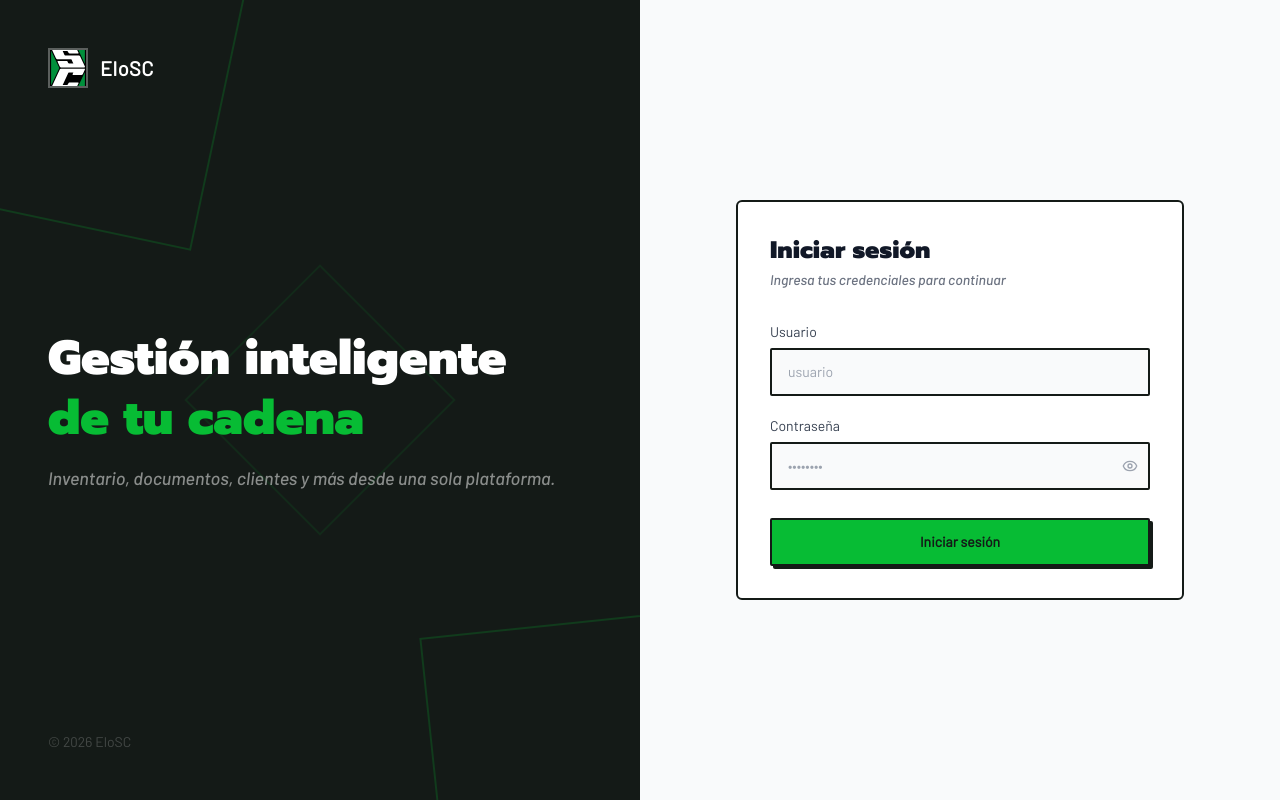
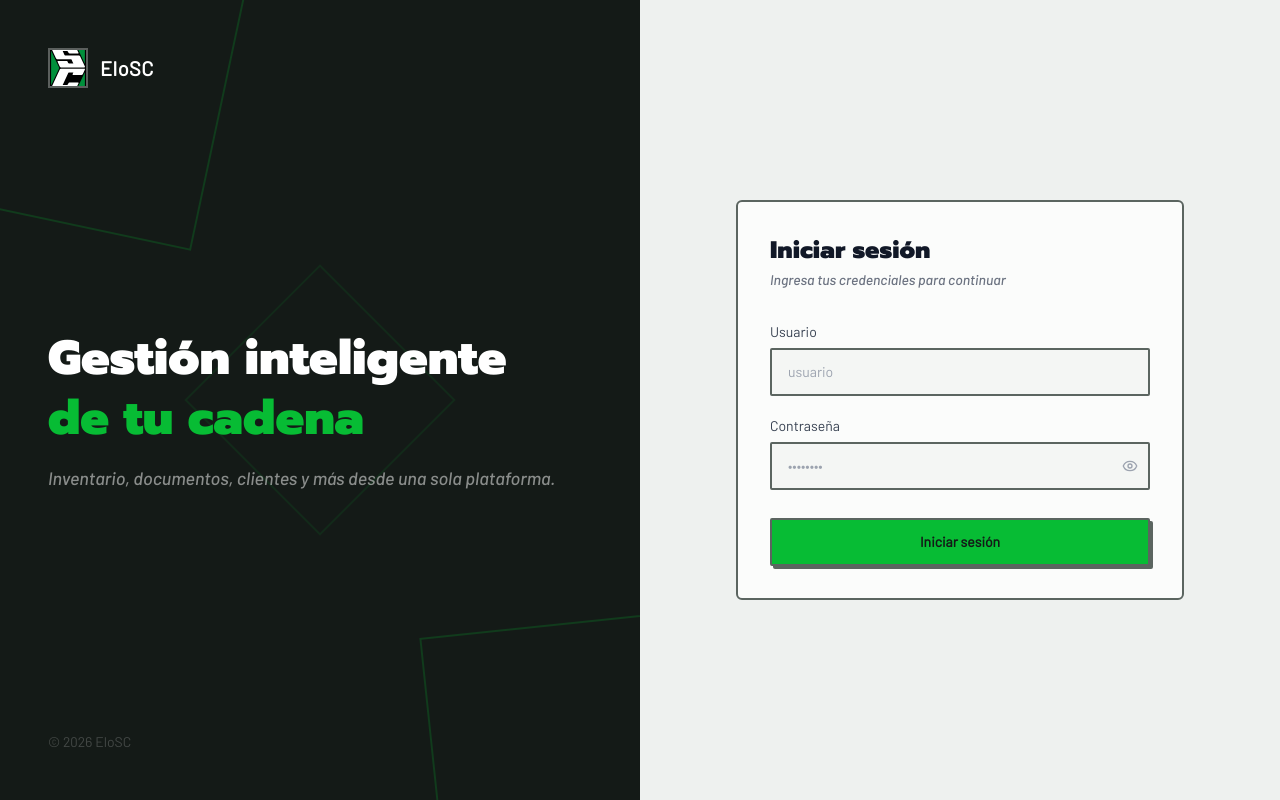
Before and after one commit to domdv5/ERP_SC, a React (Vite) app in the folder frontend/: page /login in a window 1280 px wide. Built offline with nearby package versions, Linux system fonts and the light colour scheme; no server answers.

Commit message:
style(theme): soften light mode and dark-mode green

```diff
--- a/frontend/src/index.css
+++ b/frontend/src/index.css
@@ -58,15 +58,15 @@
 /* Light mode values (default) */
 :root {
   color-scheme: light;
-  --page:               #f9fafb;
-  --surface:            #ffffff;
-  --surface-raised:     #f9fafb;
-  --surface-hover:      #f3f4f6;
-  --hard-shadow:        #141a17;
+  --page:               #eef1ef;
+  --surface:            #fbfcfb;
+  --surface-raised:     #f4f6f4;
+  --surface-hover:      #eef1ef;
+  --hard-shadow:        #5b6560;
   --ink-bg:             #141a17;
   --ink-fg:             #07bc34;
-  --ui-border:          #3a443f;
-  --ui-border-medium:   #141a17;
+  --ui-border:          #7c8681;
+  --ui-border-medium:   #5b6560;
   --ui-divide:          #e5e7eb;
   --content:            #111827;
   --content-secondary:  #374151;
@@ -84,6 +84,10 @@
   --hard-shadow:        #000000;
   --ink-bg:             #c9d1cc;
   --ink-fg:             #141a17;
+  /* Verde de marca menos saturado en oscuro: el #07bc34 sobre casi negro encandila */
+  --color-brand-secondary:       #4caf6a;
+  --color-brand-secondary-light: #5fbd7b;
+  --color-brand-secondary-dark:  #3d9156;
   --ui-border:          rgba(255, 255, 255, 0.4);
   --ui-border-medium:   rgba(255, 255, 255, 0.75);
   --ui-divide:          rgba(255, 255, 255, 0.1);
@@ -163,7 +167,7 @@
 
   /* Green CTA: buttons, active states, pagination */
   .gradient-action {
-    background: #07bc34;
+    background: var(--color-brand-secondary);
   }
 
   /* Dark surface: empty state icons, sidebar elements */
@@ -211,7 +215,7 @@
   }
 
   .text-gradient-brand {
-    color: #07bc34;
+    color: var(--color-brand-secondary);
   }
 
   /* Efecto de presión: baja por el desplazamiento de la sombra (--press-offset, 3px por defecto) */
@@ -239,7 +243,7 @@
 @layer components {
   /* Botón principal: verde plano, texto oscuro, borde duro, sombra sólida y presión; no fija padding ni tamaño de texto */
   .btn-primary {
-    background: #07bc34;
+    background: var(--color-brand-secondary);
     color: #141a17;
     font-weight: 600;
     border: 2px solid var(--ui-border-medium);
@@ -249,7 +253,7 @@
   }
 
   .btn-primary:hover:not(:disabled) {
-    background: #09d93c;
+    background: var(--color-brand-secondary-light);
   }
 
   .btn-primary:active:not(:disabled) {
@@ -310,7 +314,7 @@
   .btn-primary:focus-visible,
   .btn-secondary:focus-visible,
   .btn-danger:focus-visible {
-    outline: 2px solid #07bc34;
+    outline: 2px solid var(--color-brand-secondary);
     outline-offset: 2px;
   }
 
@@ -339,8 +343,8 @@
 
   .input-hard:focus {
     outline: none;
-    border-color: #07bc34;
-    box-shadow: 0 0 0 1px #07bc34;
+    border-color: var(--color-brand-secondary);
+    box-shadow: 0 0 0 1px var(--color-brand-secondary);
   }
 
   .input-hard[aria-invalid='true'] {
@@ -383,8 +387,8 @@
 
 /* Paleta de gráficos de Informes: verde de marca = serie principal, azul = por pagar, ámbar = alerta/negativo */
 :root {
-  --chart-primary: #07bc34;
-  --chart-primary-soft: rgba(7, 188, 52, 0.18);
+  --chart-primary: var(--color-brand-secondary);
+  --chart-primary-soft: color-mix(in srgb, var(--color-brand-secondary) 18%, transparent);
   --chart-payable: #3b82f6;
   --chart-warning: #f59e0b;
   --chart-neutral: #9ca3af;
```
Also changed, not shown: 1 other file (tests, documents, lock files or other folders).
